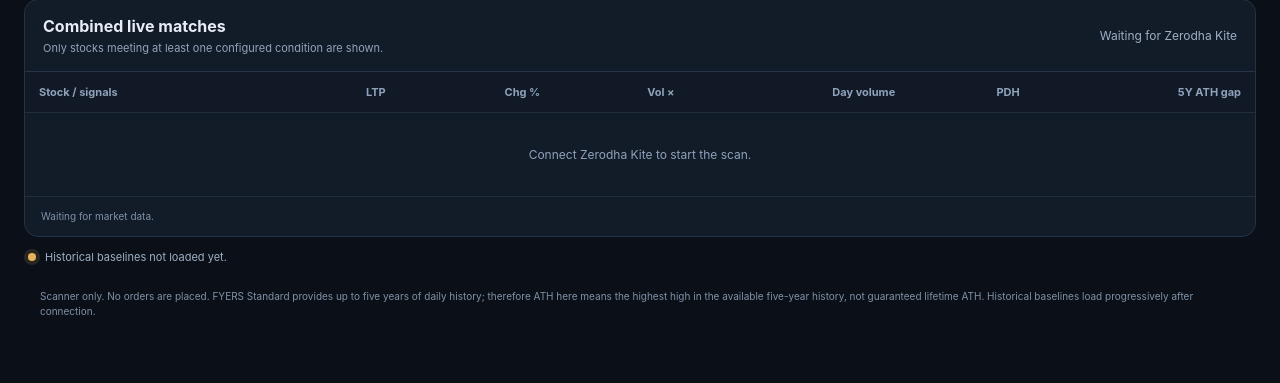
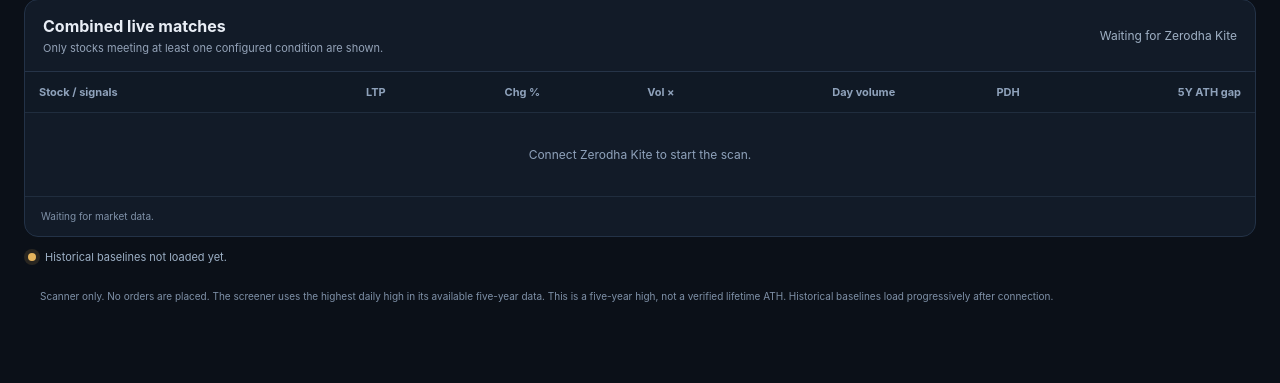
Before and after one commit to raghuh007-tech/Screnner, a Flask app: page / in a window 1280 px wide. Shown: the part 390-773 px from the top of the page. Run offline with Flask 3, Linux system fonts and the light colour scheme; the visitor is signed in with stand-in values (Sample User, id 1).

Commit message:
Remove remaining FYERS-only dashboard labels

```diff
--- a/fyers_fno_screener/templates/index.html
+++ b/fyers_fno_screener/templates/index.html
@@ -44,11 +44,11 @@
     <div class="table-wrap">
       <table><thead><tr><th>Stock / signals</th><th>LTP</th><th>Chg %</th><th>Vol ×</th><th>Day volume</th><th>PDH</th><th>5Y ATH gap</th></tr></thead><tbody id="rows"><tr><td colspan="7" class="empty">Connect {{ broker_name }} to start the scan.</td></tr></tbody></table>
     </div>
-    <div id="mobileRows" class="mobile-rows"><div class="empty">Connect FYERS to start the scan.</div></div>
+    <div id="mobileRows" class="mobile-rows"><div class="empty">Connect {{ broker_name }} to start the scan.</div></div>
     <div class="footnote" id="coverage-note">Waiting for market data.</div>
   </section>
   <section class="history-status"><span class="pulse"></span><span id="historyText">Historical baselines not loaded yet.</span></section>
-  <footer>Scanner only. No orders are placed. FYERS Standard provides up to five years of daily history; therefore ATH here means the highest high in the available five-year history, not guaranteed lifetime ATH. Historical baselines load progressively after connection.</footer>
+  <footer>Scanner only. No orders are placed. The screener uses the highest daily high in its available five-year data. This is a five-year high, not a verified lifetime ATH. Historical baselines load progressively after connection.</footer>
 </div>
 <script src="/static/app.js"></script>
 </body>
```
